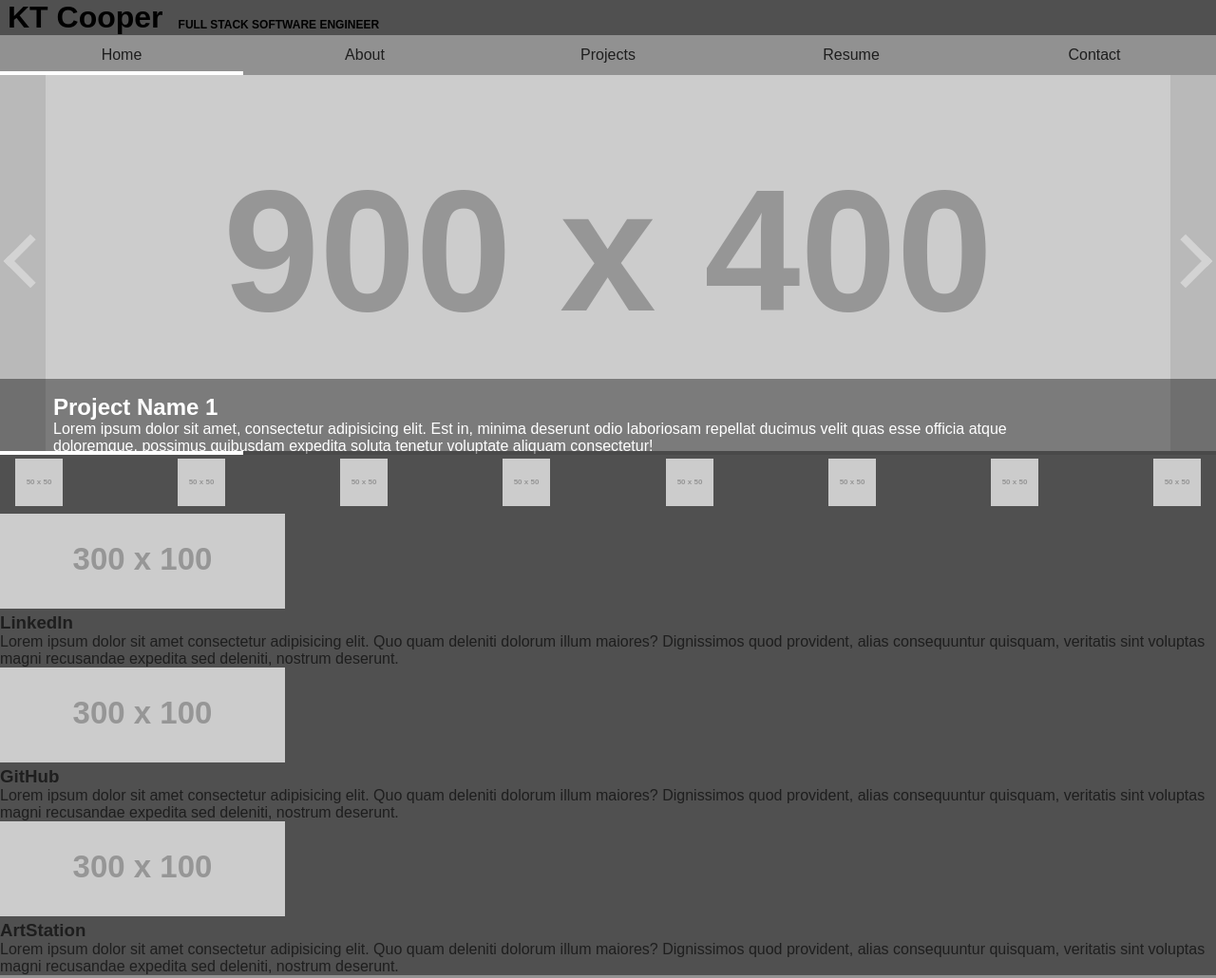
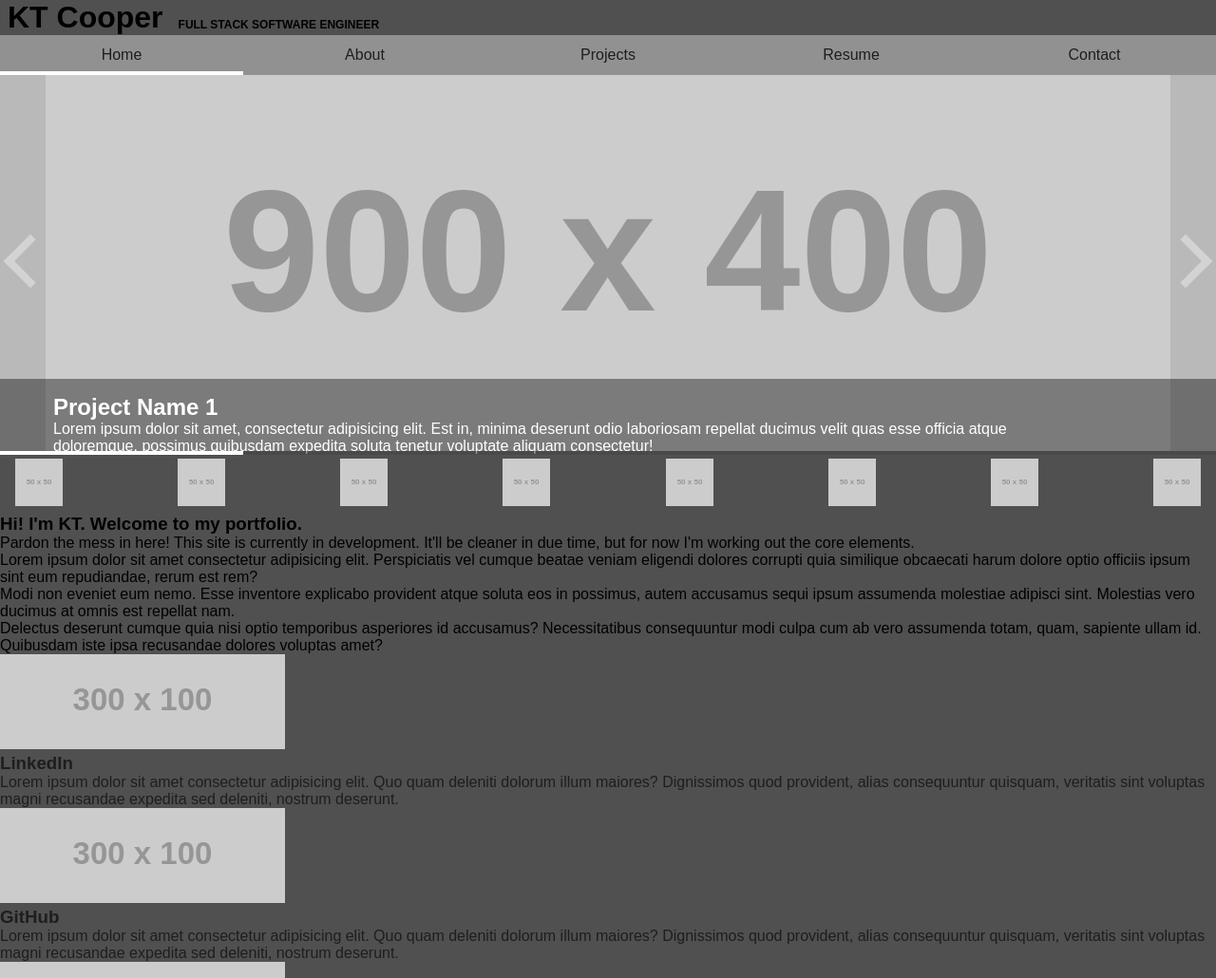
Before and after one commit to KT-Cooper/portfolio-website, a plain HTML site: page index.html in a window 1280 px wide. Shown: the top 1030 px of the page at 95% size. Drawn offline with Linux system fonts and the light colour scheme; placeholder pictures from the web are drawn by us.

Commit message:
add intro, primary to index.html

```diff
--- a/index.html
+++ b/index.html
@@ -164,14 +164,38 @@
         </section>
         <!-- LANGUAGES / FRAMEWORKS -->
 
+        <!-- PRIMARY -->
+        <section class="primary">
         <!-- INTRO -->
-        <section class="intro">
-
-        </section>
+            <article class="intro">
+                <h3>Hi! I'm KT. Welcome to my portfolio.</h3>
+                <p>
+                    Pardon the mess in here! This site is currently in development.
+                    It'll be cleaner in due time, but for now I'm working out the
+                    core elements.
+                </p>
+                <p>
+                    Lorem ipsum dolor sit amet consectetur adipisicing elit.
+                    Perspiciatis vel cumque beatae veniam eligendi dolores corrupti
+                    quia similique obcaecati harum dolore optio officiis ipsum sint
+                    eum repudiandae, rerum est rem?
+                </p>
+                <p>Modi non eveniet eum nemo. Esse inventore explicabo provident
+                    atque soluta eos in possimus, autem accusamus sequi ipsum
+                    assumenda molestiae adipisci sint. Molestias vero ducimus at omnis
+                    est repellat nam.
+                </p>
+                <p>
+                    Delectus deserunt cumque quia nisi optio temporibus asperiores id
+                    accusamus? Necessitatibus consequuntur modi culpa cum ab vero
+                    assumenda totam, quam, sapiente ullam id. Quibusdam iste ipsa
+                    recusandae dolores voluptas amet?
+                </p>
+            </article>
             <!-- INTRO -->
 
             <!-- SOCIALS -->
-        <section class="socials">
+            <article class="socials">
                 <figure class="linkedin social-link">
                     <a href="https://www.linkedin.com/in/kaylatcooper">
                         <img src="https://placehold.co/300x100" alt="placeholder" title="placeholder">
@@ -214,8 +238,10 @@
                         </figcaption>
                     </a>
                 </figure>
+            </article>
+            <!-- SOCIALS -->
         </section>
-        <!-- SOCIALS -->
+        <!-- PRIMARY -->
     </main>
     <!-- MAIN CONTENT -->
 
```
Lines whose indentation alone changed are shown as unchanged.
